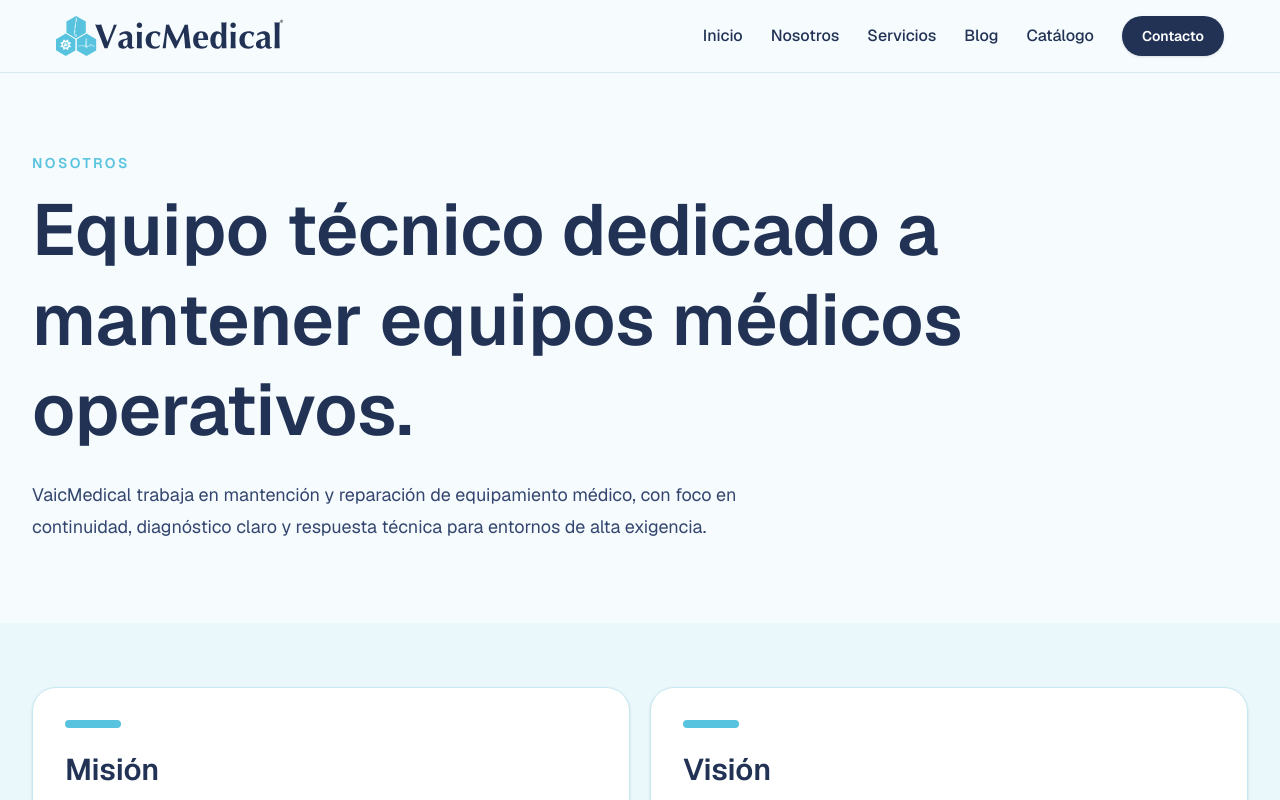
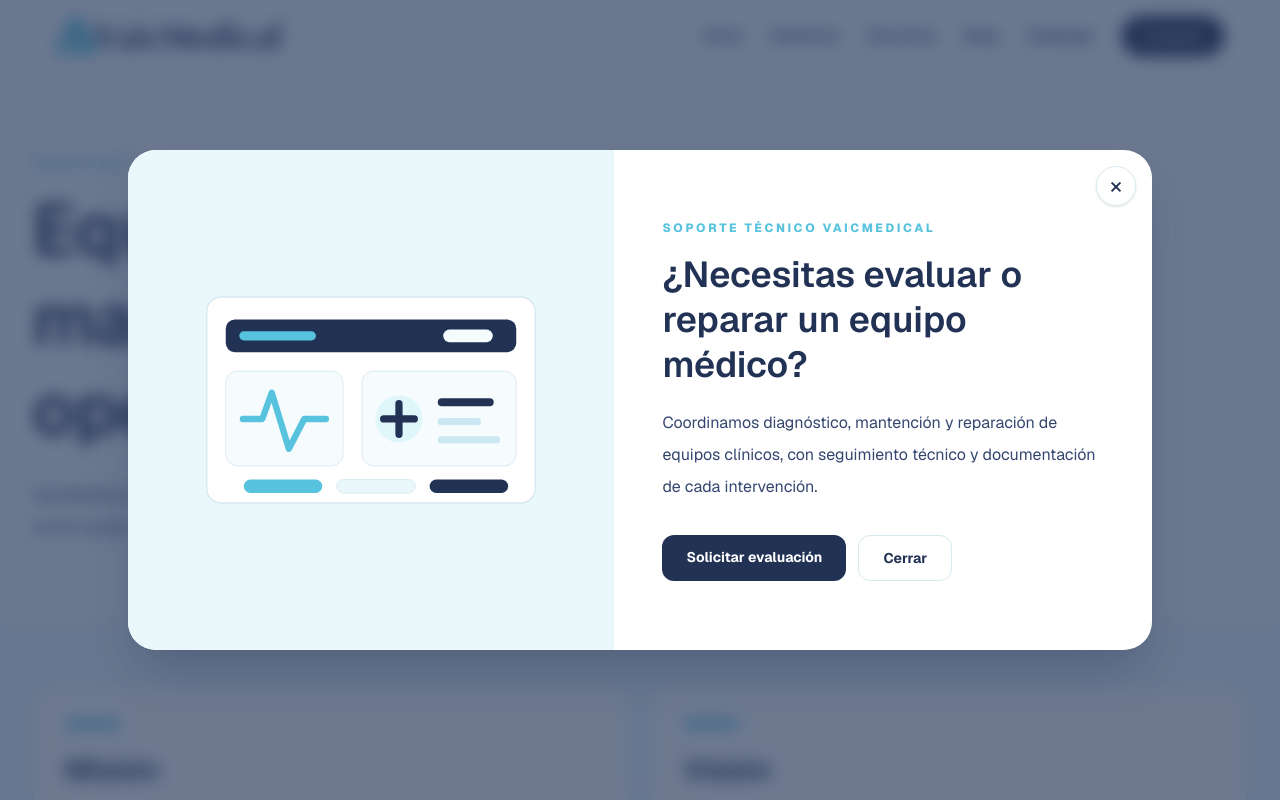
Before and after one commit to marceloparra1234-afk/vaicmedical-web, a Next.js app: page /nosotros in a window 1280 px wide. Shown: the top 800 px of the page. Built offline with nearby package versions, Linux system fonts and the light colour scheme.

Commit message:
Add VaicMedical site popup

```diff
--- /dev/null
+++ b/components/SitePopup.tsx
@@ -0,0 +1,116 @@
+"use client";
+
+import Image from "next/image";
+import Link from "next/link";
+import { useEffect, useState } from "react";
+
+const POPUP_SESSION_KEY = "vaicmedical:site-popup-session";
+
+const popup = {
+  eyebrow: "Soporte técnico VaicMedical",
+  title: "¿Necesitas evaluar o reparar un equipo médico?",
+  text: "Coordinamos diagnóstico, mantención y reparación de equipos clínicos, con seguimiento técnico y documentación de cada intervención.",
+  image: "/service-maintenance.svg",
+  buttonLabel: "Solicitar evaluación",
+  buttonHref: "/contacto",
+};
+
+export function SitePopup() {
+  const [visible, setVisible] = useState(false);
+
+  useEffect(() => {
+    if (sessionStorage.getItem(POPUP_SESSION_KEY) === "true") return;
+
+    const timer = window.setTimeout(() => setVisible(true), 900);
+    return () => window.clearTimeout(timer);
+  }, []);
+
+  useEffect(() => {
+    if (!visible) return;
+
+    const previousOverflow = document.body.style.overflow;
+    document.body.style.overflow = "hidden";
+
+    function handleKeyDown(event: KeyboardEvent) {
+      if (event.key === "Escape") closePopup();
+    }
+
+    window.addEventListener("keydown", handleKeyDown);
+
+    return () => {
+      document.body.style.overflow = previousOverflow;
+      window.removeEventListener("keydown", handleKeyDown);
+    };
+  }, [visible]);
+
+  function closePopup() {
+    sessionStorage.setItem(POPUP_SESSION_KEY, "true");
+    setVisible(false);
+  }
+
+  if (!visible) return null;
+
+  return (
+    <div
+      aria-label="Ventana emergente VaicMedical"
+      aria-modal="true"
+      className="fixed inset-0 z-[80] grid place-items-center bg-[#213255]/65 px-4 py-8 backdrop-blur-sm"
+      onClick={closePopup}
+      role="dialog"
+    >
+      <div
+        className="relative grid max-h-[calc(100vh-4rem)] w-full max-w-5xl overflow-auto rounded-[28px] bg-white shadow-2xl shadow-[#213255]/35 md:grid-cols-[0.95fr_1.05fr]"
+        onClick={(event) => event.stopPropagation()}
+      >
+        <button
+          aria-label="Cerrar ventana emergente"
+          className="absolute right-4 top-4 z-10 grid h-10 w-10 place-items-center rounded-full border border-[#d7e9ef] bg-white/95 text-2xl leading-none text-[#213255] shadow-sm transition hover:border-[#58c3de] hover:text-[#58c3de]"
+          onClick={closePopup}
+          type="button"
+        >
+          ×
+        </button>
+
+        <div className="relative min-h-64 bg-[#eaf8fc] md:min-h-[500px]">
+          <Image
+            alt="Mantención y reparación de equipos médicos VaicMedical"
+            className="object-contain p-7 sm:p-10"
+            fill
+            priority
+            sizes="(max-width: 768px) 100vw, 480px"
+            src={popup.image}
+          />
+        </div>
+
+        <div className="flex flex-col justify-center px-6 py-10 sm:px-10 md:px-12">
+          <p className="text-xs font-extrabold uppercase tracking-[0.22em] text-[#58c3de]">
+            {popup.eyebrow}
+          </p>
+          <h2 className="mt-4 text-3xl font-semibold leading-tight text-[#213255] sm:text-4xl">
+            {popup.title}
+          </h2>
+          <p className="mt-5 text-base leading-8 text-[#34466f]">
+            {popup.text}
+          </p>
+
+          <div className="mt-8 flex flex-wrap gap-3">
+            <Link
+              className="inline-flex rounded-xl bg-[#213255] px-6 py-3 text-sm font-bold text-white transition hover:bg-[#34466f]"
+              href={popup.buttonHref}
+              onClick={closePopup}
+            >
+              {popup.buttonLabel}
+            </Link>
+            <button
+              className="rounded-xl border border-[#d7e9ef] px-6 py-3 text-sm font-bold text-[#213255] transition hover:border-[#58c3de] hover:text-[#58c3de]"
+              onClick={closePopup}
+              type="button"
+            >
+              Cerrar
+            </button>
+          </div>
+        </div>
+      </div>
+    </div>
+  );
+}
--- a/components/SiteShell.tsx
+++ b/components/SiteShell.tsx
@@ -1,5 +1,6 @@
 import Image from "next/image";
 import Link from "next/link";
+import { SitePopup } from "@/components/SitePopup";
 
 const navItems = [
   { label: "Inicio", href: "/" },
@@ -141,6 +142,8 @@ export function SiteShell({ children }: { children: React.ReactNode }) {
           2026 VaicMedical. Todos los derechos reservados.
         </div>
       </footer>
+
+      <SitePopup />
     </div>
   );
 }
```
